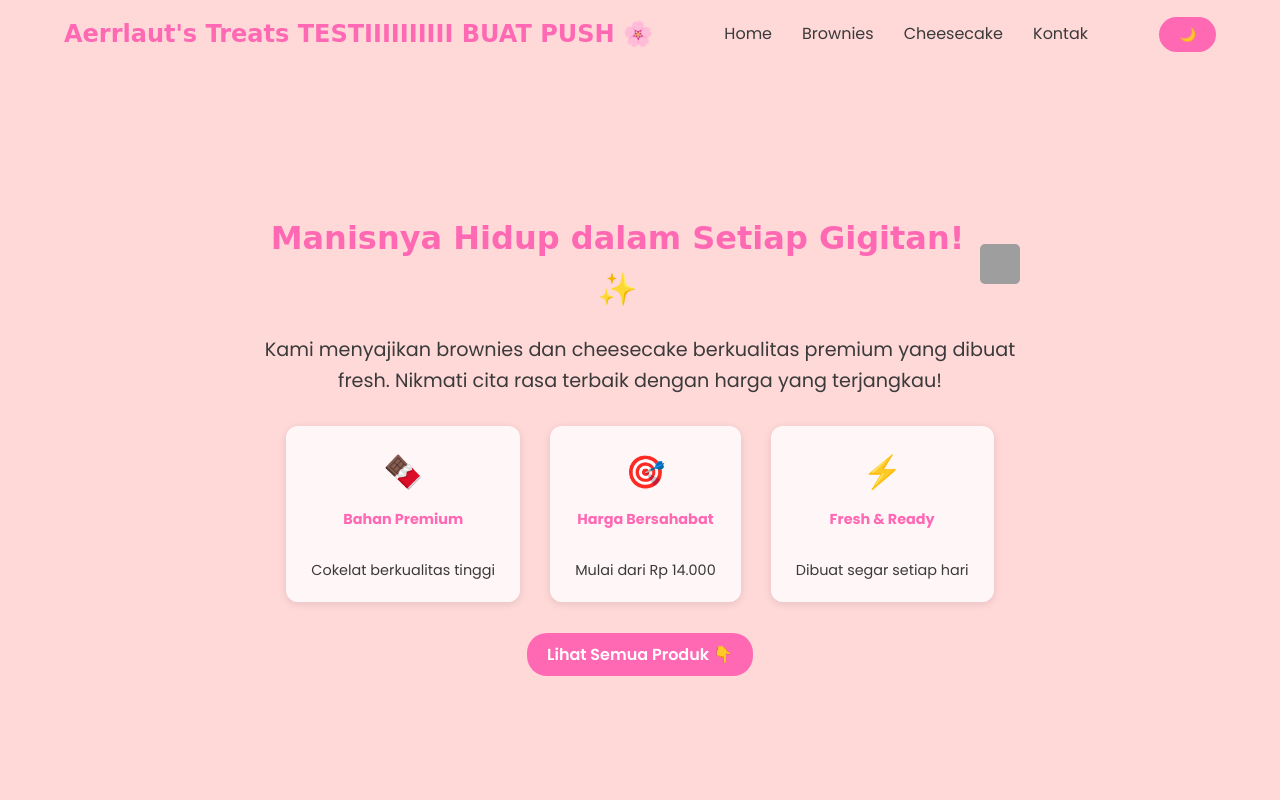
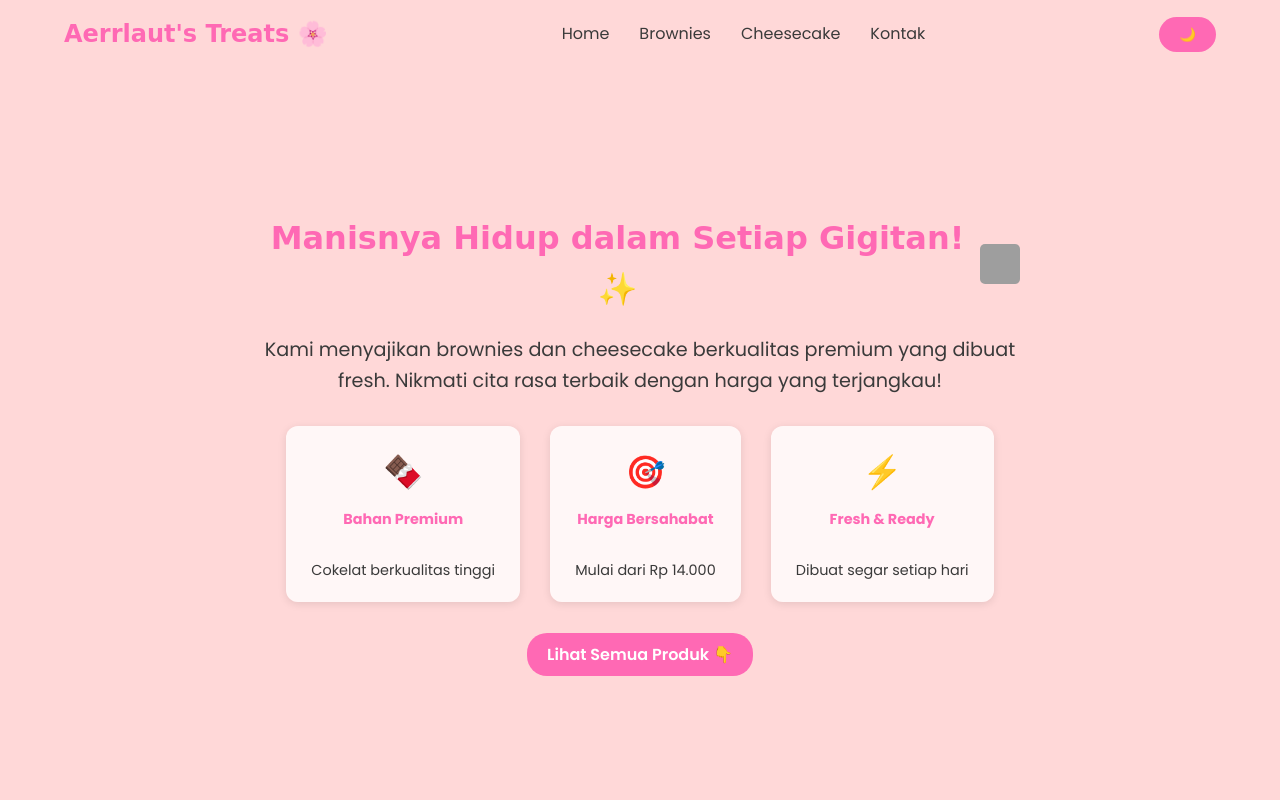
Before and after one commit to yaw-ongit/Aerrlaut-s-Web, a plain HTML site: page gemini/index.html in a window 1280 px wide. Shown: the top 800 px of the page. Drawn offline with Linux system fonts and the light colour scheme; grey boxes are pictures that could not be loaded; a web font is replaced by a local one.

Commit message:
TESTI COMMIT 3

```diff
--- a/gemini/index.html
+++ b/gemini/index.html
@@ -3,7 +3,7 @@
 <head>
     <meta charset="UTF-8">
     <meta name="viewport" content="width=device-width, initial-scale=1.0">
-    <title>🍰 Aerrlaut's Treats: Brownies & Cheesecake Manis!</title>
+    <title>🍰 Aerrlaut's Treats: Brownies & Cheesecake Manis! TESTIIIIIIIIII BUAT PUSH </title>
     <link href="https://fonts.googleapis.com/css2?family=Cabin+Sketch:wght@400;700&family=Poppins:wght@300;400;600;700&display=swap" rel="stylesheet">
     <link rel="stylesheet" href="https://cdnjs.cloudflare.com/ajax/libs/font-awesome/6.5.2/css/all.min.css">
     <link rel="stylesheet" href="style.css">
@@ -63,7 +63,7 @@
 
     <header class="main-header" id="home">
         <nav class="navbar">
-            <div class="logo">Aerrlaut's Treats TESTIIIIIIIIII BUAT PUSH 🌸</div> <ul class="nav-links">
+            <div class="logo">Aerrlaut's Treats 🌸</div> <ul class="nav-links">
                 <li><a href="#home">Home</a></li>
                 <li><a href="#brownies">Brownies</a></li>
                 <li><a href="#cheesecake">Cheesecake</a></li>
```
